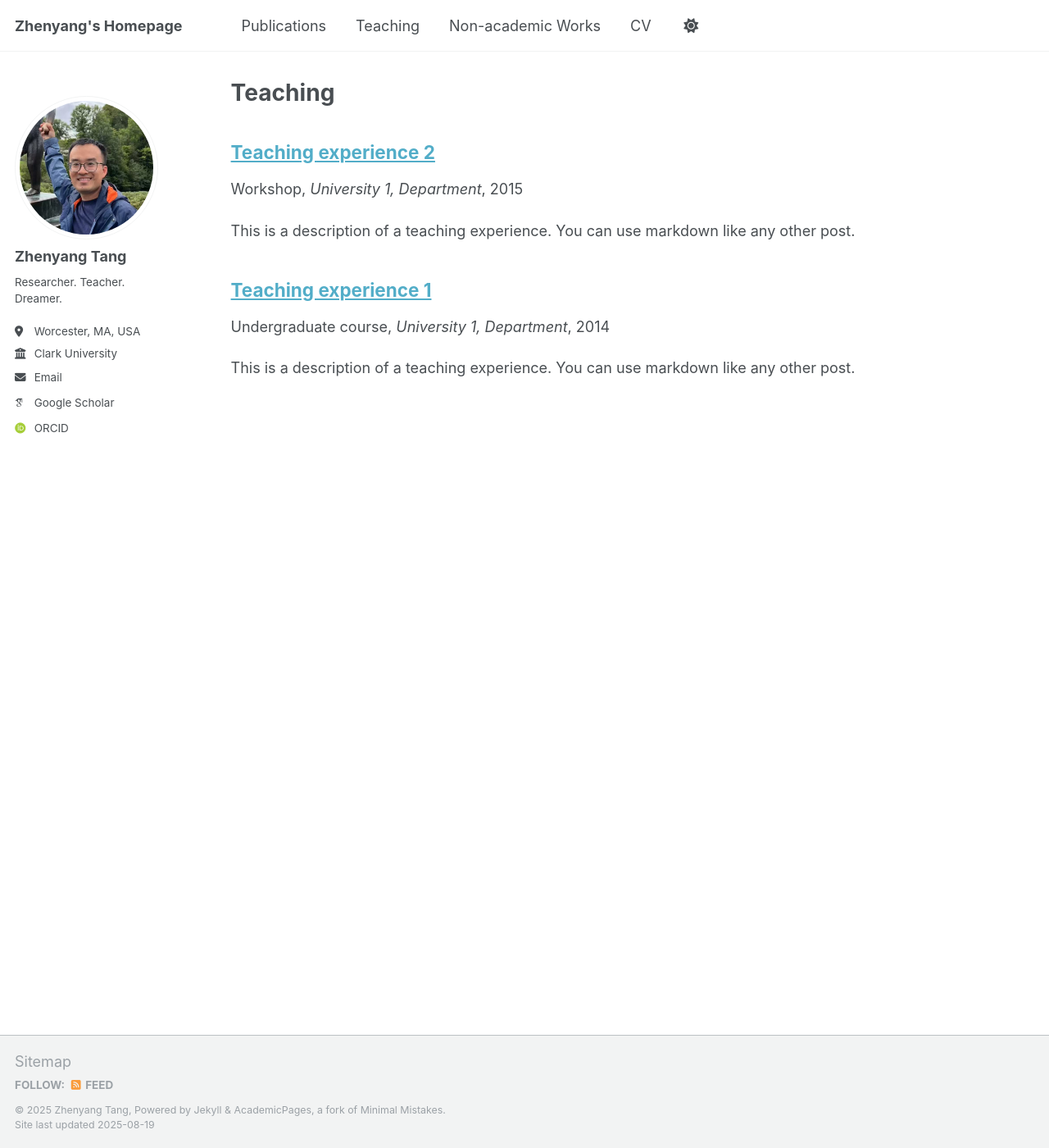
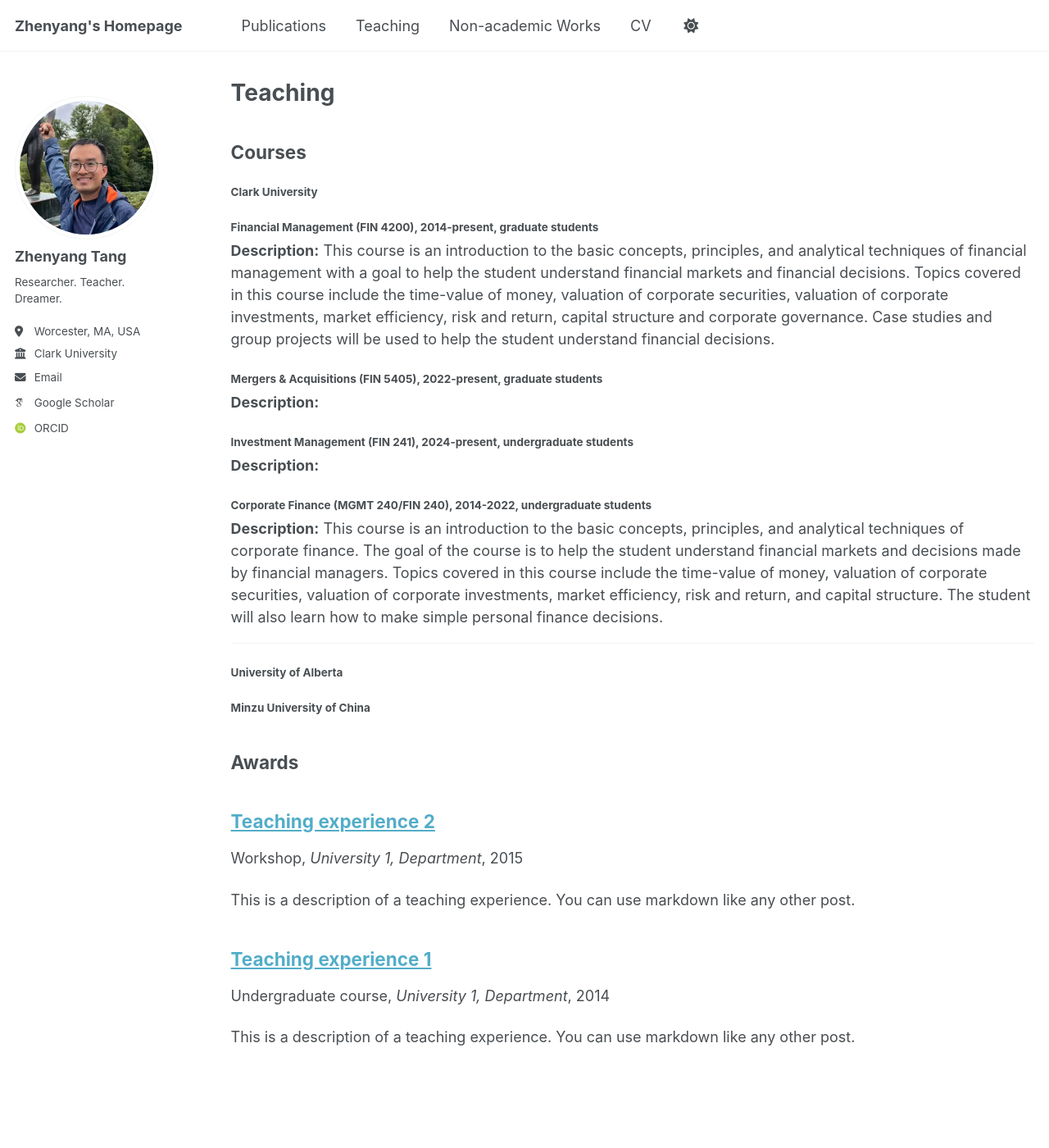
Before and after one commit to zhenyang-tang/zhenyang-tang.github.io, a Jekyll site: the page built from _pages/teaching.html, in a window 1280 px wide and 1400 px high. Shown: the whole window at 82% size. Built offline with Jekyll 4.4.1, drawn with Linux system fonts in a browser that asks for light colours; some web fonts are replaced; a script that is not in the unit is left out.

Commit message:
Update teaching.html

```diff
--- a/_pages/teaching.html
+++ b/_pages/teaching.html
@@ -4,6 +4,31 @@ title: "Teaching"
 permalink: /teaching/
 author_profile: true
 ---
+<h2>Courses</h2>
+<h4>Clark University</h4>
+<h6>Financial Management (FIN 4200), 2014-present, graduate students </h6>
+<b>Description:</b>
+This course is an introduction to the basic concepts, principles, and analytical techniques of financial management with a goal to help the student understand financial markets and financial decisions.
+Topics covered in this course include the time-value of money, valuation of corporate securities, valuation of corporate investments, market efficiency, risk and return, capital structure and corporate governance.
+Case studies and group projects will be used to help the student understand financial decisions.
+
+<h6>Mergers & Acquisitions (FIN 5405), 2022-present, graduate students </h6>
+<b>Description:</b>
+
+<h6>Investment Management (FIN 241), 2024-present, undergraduate students </h6>
+<b>Description:</b>
+
+<h6>Corporate Finance (MGMT 240/FIN 240), 2014-2022, undergraduate students </h6>
+<b>Description:</b> This course is an introduction to the basic concepts, principles, and analytical techniques of corporate finance. The goal of the course is to help the student understand financial markets and decisions
+made by financial managers. Topics covered in this course include the time-value of money, valuation of corporate securities, valuation of corporate investments, market efficiency, risk and return, and capital structure. The
+student will also learn how to make simple personal finance decisions.
+
+<hr>
+<h4>University of Alberta</h4>
+
+<h4>Minzu University of China</h4>
+
+<h2>Awards</h2>
 
 {% include base_path %}
 
```
